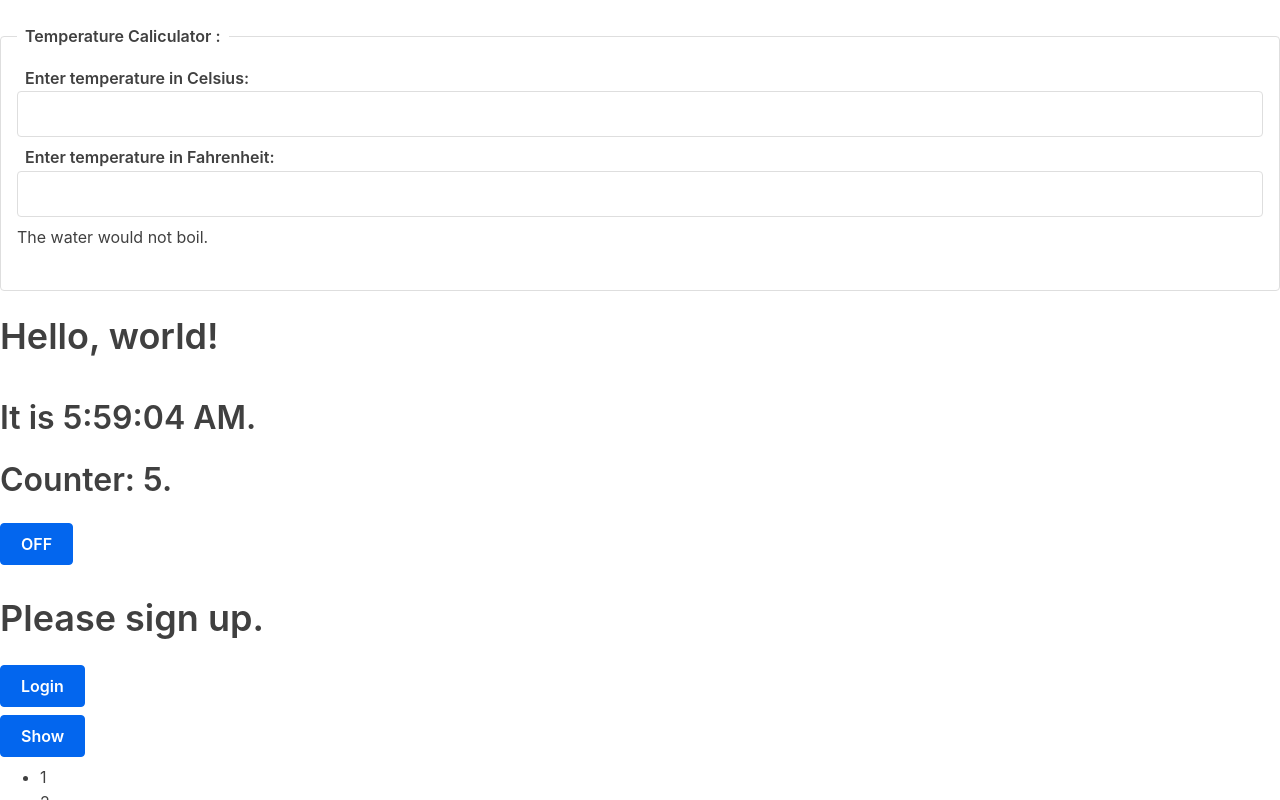
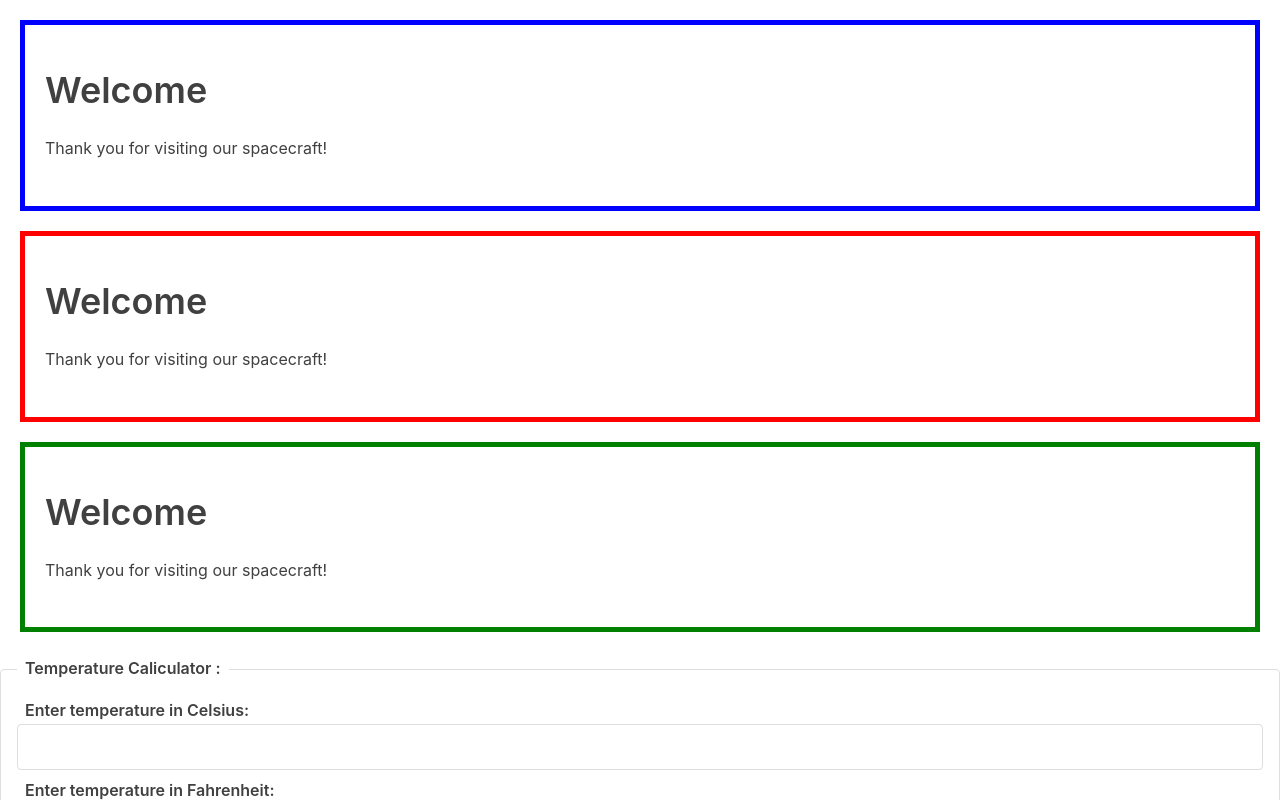
Before and after one commit to ravitejagGitHub/react-tutorial, a React (Create React App) app: page / in a window 1280 px wide. Shown: the top 800 px of the page. Built offline with nearby package versions, Linux system fonts and the light colour scheme.

Commit message:
container component

```diff
--- /dev/null
+++ b/src/CompositionvsInheritance/FancyBorder.css
@@ -0,0 +1,17 @@
+.fancyBorder {
+    border: 5px solid gray;
+    padding: 20px;
+    margin: 20px;
+}
+
+.fancyBorder--red {
+    border-color: red;
+}
+
+.fancyBorder--blue {
+    border-color: blue;
+}
+
+.fancyBorder--green {
+    border-color: green;
+}
--- /dev/null
+++ b/src/CompositionvsInheritance/FancyBorder.js
@@ -0,0 +1,8 @@
+import "./FancyBorder.css";
+export function FancyBorder(props) {
+	return (
+		<div className={"fancyBorder fancyBorder--" + props.color}>
+			{props.children}
+		</div>
+	);
+}
--- /dev/null
+++ b/src/CompositionvsInheritance/WelcomeDialog.js
@@ -0,0 +1,10 @@
+import { FancyBorder } from "./FancyBorder";
+
+export function WelcomeDialog(props) {
+	return (
+		<FancyBorder color={props.color}>
+			<h1 className="Dialog-title">Welcome</h1>
+			<p className="Dialog-message">Thank you for visiting our spacecraft!</p>
+		</FancyBorder>
+	);
+}
--- a/src/index.js
+++ b/src/index.js
@@ -15,9 +15,14 @@ import { SelectForm } from "./Forms/SelectForm";
 import { FileInput } from "./Forms/FileInput";
 import { MultipleInputs } from "./Forms/MultipleInputs";
 import { Calculator } from "./LiftingStateUp/Calculator";
+import { WelcomeDialog } from "./CompositionvsInheritance/WelcomeDialog";
 
 ReactDOM.render(
 	<>
+		<WelcomeDialog color="blue" />
+		<WelcomeDialog color="red" />
+		<WelcomeDialog color="green" />
+
 		<Calculator />
 
 		<Clock />
```
